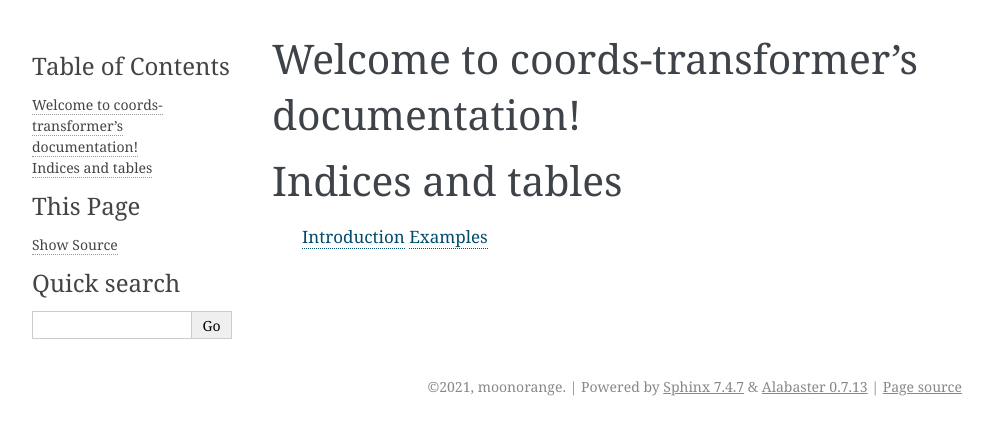
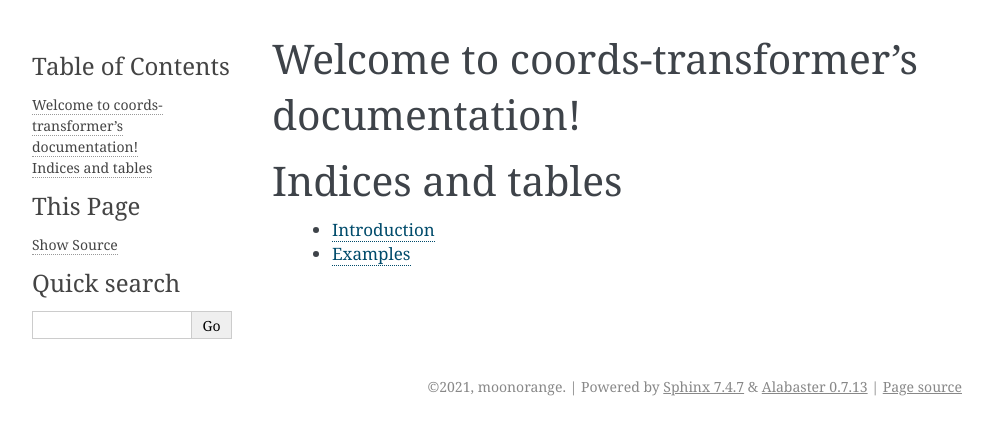
Before and after one commit to sagri-tokyo/coords-transformer, a Sphinx documentation site: the page built from docs/index.txt, in a window 1280 px wide. Shown: the top 435 px of the page, without its empty margins (148-1141 px from the left). Built offline with Sphinx 7.4.7, drawn with Linux system fonts in a browser that asks for light colours.

Commit message:
fix: document

```diff
--- a/docs/index.txt
+++ b/docs/index.txt
@@ -15,5 +15,5 @@ Welcome to coords-transformer's documentation!
 Indices and tables
 ==================
 
-   :doc:`Introduction <intro/intro>`
-   :doc:`Examples </intro/examples>`
+   * :doc:`Introduction <intro/intro>`
+   * :doc:`Examples </intro/examples>`
```
